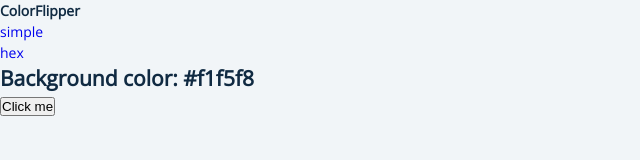
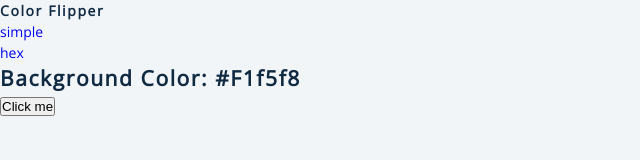
Before and after one commit to Katiasun/Color-Flipper, a plain HTML site: page index.html in a window 1280 px wide. Shown: the whole page, without its empty margins (0-640 px from the left). Drawn offline with nearby package versions, Linux system fonts and the light colour scheme.

Commit message:
add space in file index.html between words color flipper in tag h4. Add styles for h2,h3,h4 - letter-spacing and text-transform

```diff
--- a/index.html
+++ b/index.html
@@ -10,7 +10,7 @@
 <body>
     <nav>
         <div class="nav-center">
-            <h4>ColorFlipper</h4>
+            <h4>Color Flipper</h4>
             <ul class="nav-links">
                 <li><a href="index.html">simple</a></li>
                 <li><a href="hex.html">hex</a></li>
--- a/style.css
+++ b/style.css
@@ -68,3 +68,9 @@ ul {
 a {
     text-decoration: none;
 }
+h2,
+h3,
+h4 {
+    letter-spacing: var(--spacing);
+    text-transform: capitalize;
+}
```
